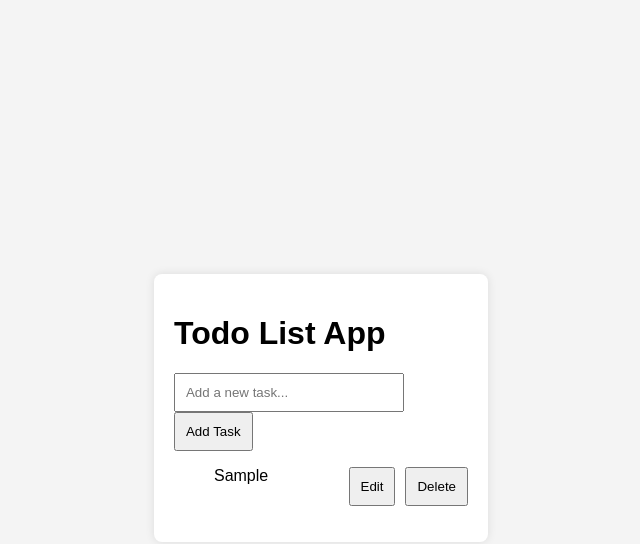
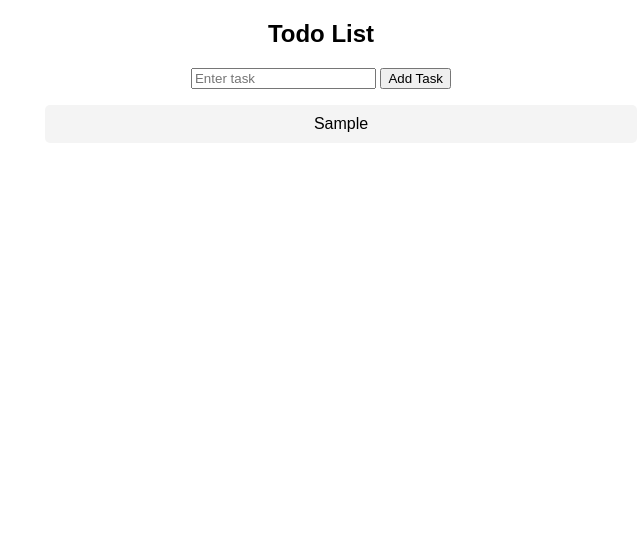
Before and after one commit to Bekamgenene/Todo-List-App-with-Javascript, a plain HTML site: page index.html in a window 1280 px wide. Both pictures are taken after typing "Sample" into the empty fields and a click on the button "Add Task". Shown: the whole page, without its empty margins (319-959 px from the left). Drawn offline with Linux system fonts and the light colour scheme.

Commit message:
Update index.html

```diff
--- a/index.html
+++ b/index.html
@@ -1,17 +1,61 @@
 <!DOCTYPE html>
 <html lang="en">
 <head>
-  <meta charset="UTF-8">
-  <title>Simple Todo List App</title>
-  <link rel="stylesheet" href="style.css">
+    <meta charset="UTF-8">
+    <meta name="viewport" content="width=device-width, initial-scale=1.0">
+    <title>Todo List</title>
+    <style>
+        body {
+            font-family: Arial, sans-serif;
+            text-align: center;
+        }
+        .container {
+            width: 50%;
+            margin: auto;
+        }
+        .task {
+            background: #f4f4f4;
+            padding: 10px;
+            margin: 5px 0;
+            cursor: pointer;
+            border-radius: 5px;
+            overflow: hidden;
+        }
+        .scrollable {
+            max-height: 50px;
+            overflow: hidden;
+            text-overflow: ellipsis;
+            white-space: nowrap;
+        }
+    </style>
 </head>
 <body>
-  <div class="container">
-    <h1>Todo List App</h1>
-    <input type="text" id="taskInput" placeholder="Add a new task...">
-    <button onclick="addTask()">Add Task</button>
-    <ul id="taskList"></ul>
-  </div>
-  <script src="script.js"></script>
+    <div class="container">
+        <h2>Todo List</h2>
+        <input type="text" id="taskInput" placeholder="Enter task">
+        <button onclick="addTask()">Add Task</button>
+        <ul id="taskList"></ul>
+    </div>
+
+    <script>
+        function addTask() {
+            let taskInput = document.getElementById("taskInput");
+            let taskText = taskInput.value.trim();
+            if (taskText === "") {
+                alert("Please enter a task");
+                return;
+            }
+
+            let taskItem = document.createElement("li");
+            taskItem.className = "task";
+
+            let shortText = taskText.length > 50 ? taskText.substring(0, 50) + "..." : taskText;
+            taskItem.innerHTML = `<span class='scrollable'>${shortText}</span>`;
+            taskItem.onclick = function () { alert(taskText); };
+
+            document.getElementById("taskList").appendChild(taskItem);
+            taskInput.value = "";
+        }
+    </script>
 </body>
 </html>
```
